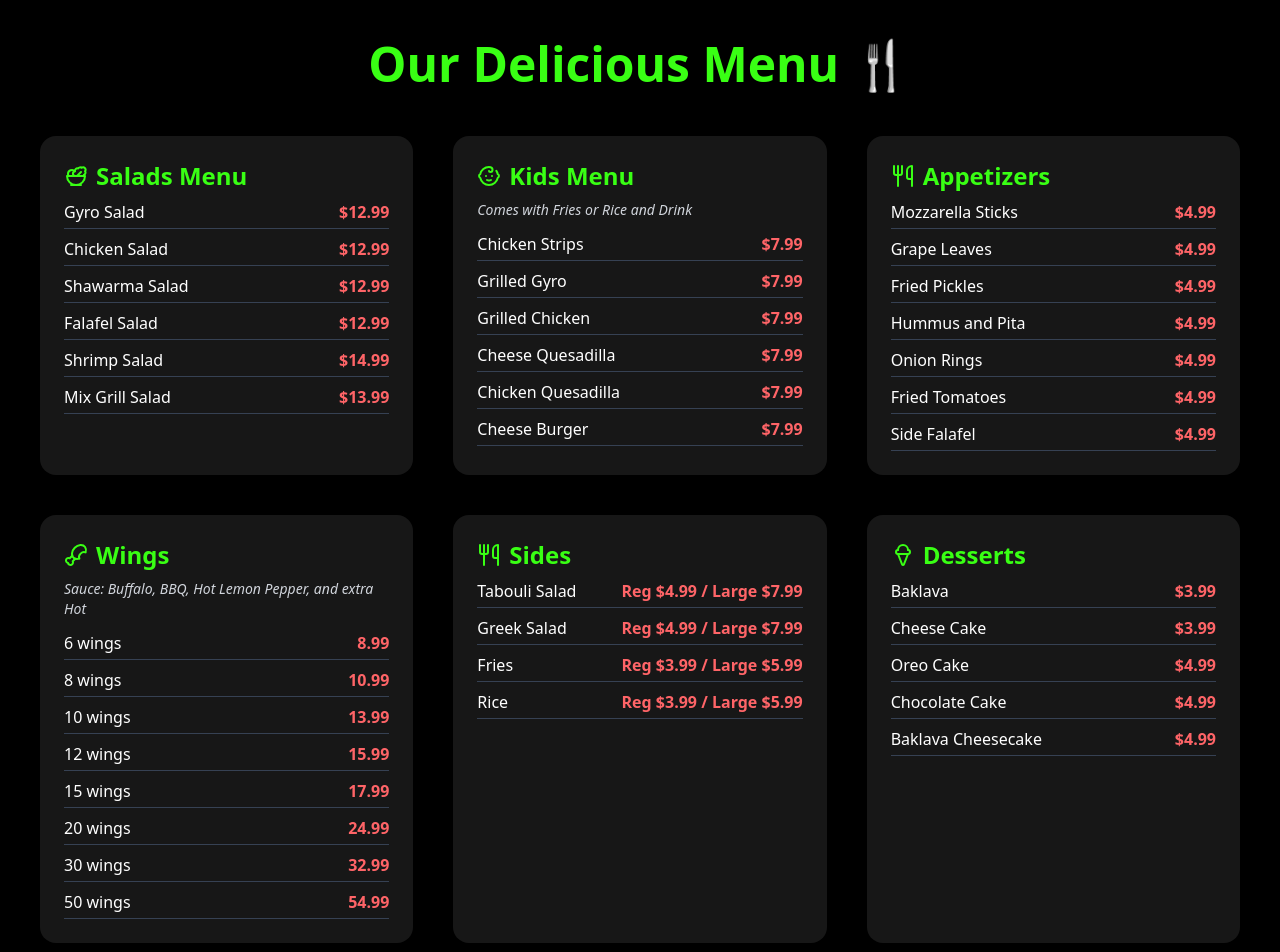
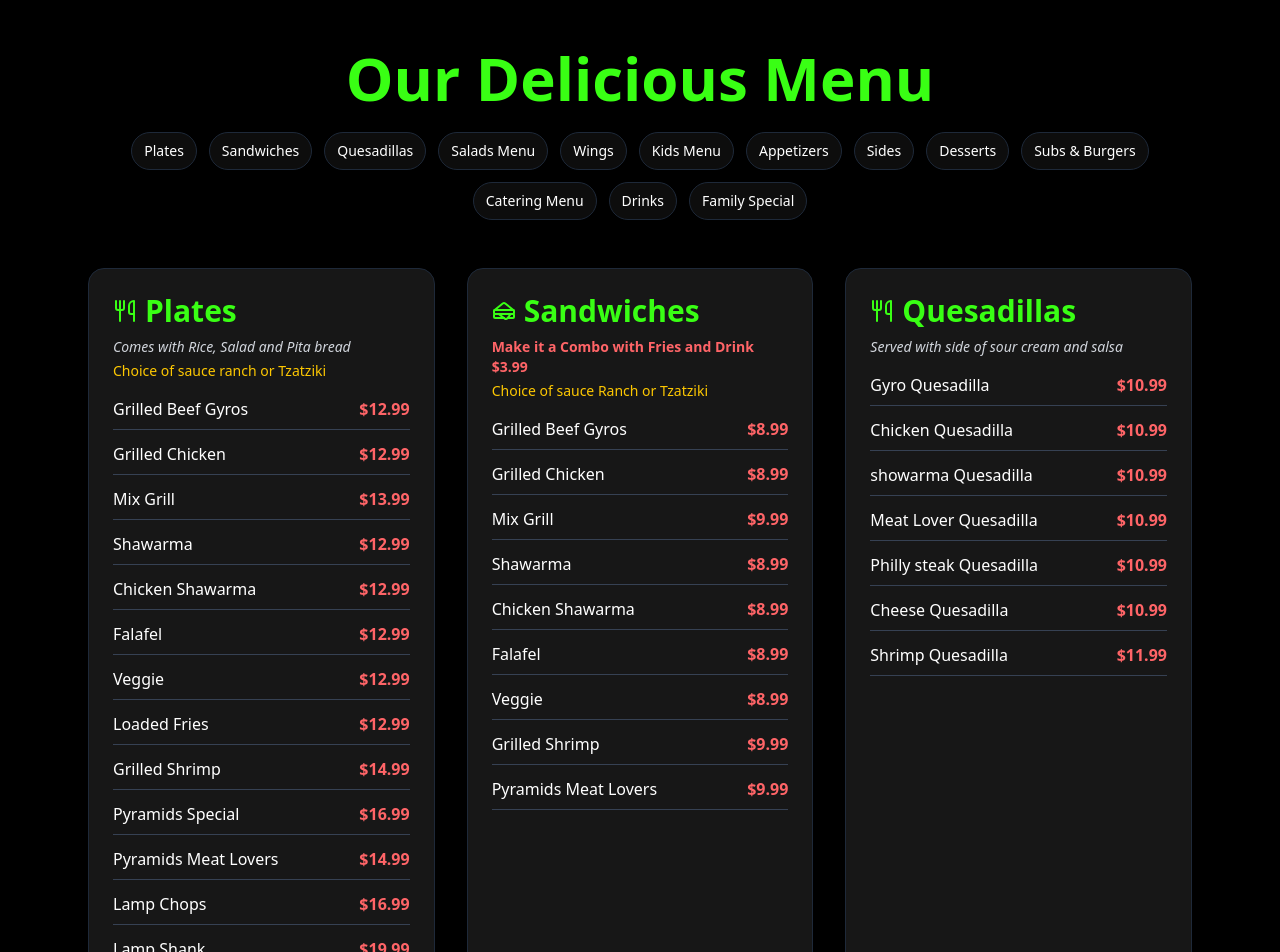
Before and after one commit to mariamsameh376/Pyrimadsgrill, a React (Vite) app: page /menu in a window 1280 px wide. Shown: the part 80-1032 px from the top of the page. Built offline with nearby package versions, Linux system fonts and the light colour scheme.

Commit message:
change in data

```diff
--- a/src/components/Footer/Footer.jsx
+++ b/src/components/Footer/Footer.jsx
@@ -37,8 +37,13 @@ const Footer = () => {
           <h3 className="text-lg font-semibold text-[#39FF14]
  mb-4">Opening Hours</h3>
           <ul className="space-y-3 text-sm">
-            <li>Mon - Fri: 10:00 AM - 11:00 PM</li>
-            <li>Sat - Sun: 12:00 PM - 12:00 AM</li>
+            <li>Monday 10:30 To 9:00</li>
+            <li>Tuesday 10:30 To 9:00</li>
+            <li>Wednesday  10:30 To 9:00</li>
+            <li>Thursday  10:30 To 9:00</li>
+            <li>Friday 10:30 To 10:00</li>
+            <li>Saturday 10:30 To 10:00</li>
+            <li>Sunday  11:00 To 8:00</li>
           </ul>
         </div>
 
--- a/src/components/MenuDate/MenuDate.jsx
+++ b/src/components/MenuDate/MenuDate.jsx
@@ -1,11 +1,75 @@
+// src/components/MenuPage.jsx
 import React from "react";
-import { Salad, Drumstick, Sandwich, IceCream, CupSoda, Baby, Utensils } from "lucide-react";
+import { motion } from "framer-motion";
+import { Salad, Drumstick, Sandwich, IceCream, CupSoda, Baby, Utensils, DessertIcon } from "lucide-react";
 
 const menuSections = [
   {
+    id: "plates",
+    title: "Plates",
+    icon: <Utensils className="inline-block w-6 h-6 mr-2 text-[#39FF14]" />,
+    subtitle: "Comes with Rice, Salad and Pita bread",
+    extra: "Choice of sauce ranch or Tzatziki",
+    items: [
+      { name: "Grilled Beef Gyros", price: "$12.99" },
+      { name: "Grilled Chicken", price: "$12.99" },
+      { name: "Mix Grill", price: "$13.99" },
+      { name: "Shawarma", price: "$12.99" },
+      { name: "Chicken Shawarma", price: "$12.99" },
+      { name: "Falafel", price: "$12.99" },
+      { name: "Veggie", price: "$12.99" },
+      { name: "Loaded Fries", price: "$12.99" },
+      { name: "Grilled Shrimp", price: "$14.99" },
+      { name: "Pyramids Special", price: "$16.99" },
+      { name: "Pyramids Meat Lovers", price: "$14.99" },
+      { name: "Lamp Chops", price: "$16.99" },
+      { name: "Lamp Shank", price: "$19.99" },
+      { name: "Whole Chicken", price: "$19.99" },
+      { name: "Shish Kabab", price: "$19.99" },
+    ],
+  },
+
+  {
+    id: "sandwiches",
+    title: "Sandwiches",
+    icon: <Sandwich className="inline-block w-6 h-6 mr-2 text-[#39FF14]" />,
+
+    combo: "Make it a Combo with Fries and Drink $3.99",
+    extra: "Choice of sauce Ranch or Tzatziki",
+    items: [
+      { name: "Grilled Beef Gyros", price: "$8.99" },
+      { name: "Grilled Chicken", price: "$8.99" },
+      { name: "Mix Grill", price: "$9.99" },
+      { name: "Shawarma", price: "$8.99" },
+      { name: "Chicken Shawarma", price: "$8.99" },
+      { name: "Falafel", price: "$8.99" },
+      { name: "Veggie", price: "$8.99" },
+      { name: "Grilled Shrimp", price: "$9.99" },
+      { name: "Pyramids Meat Lovers", price: "$9.99" },
+    ],
+  },
+
+  {
+    id: "quesadillas",
+    title: "Quesadillas",
+    icon: <Utensils className="inline-block w-6 h-6 mr-2 text-[#39FF14]" />,
+    subtitle: "Served with side of sour cream and salsa",
+    items: [
+      { name: "Gyro Quesadilla", price: "$10.99" },
+      { name: "Chicken Quesadilla", price: "$10.99" },
+      { name: "showarma Quesadilla", price: "$10.99" },
+      { name: "Meat Lover Quesadilla", price: "$10.99" },
+      { name: "Philly steak Quesadilla", price: "$10.99" },
+      { name: "Cheese Quesadilla", price: "$10.99" },
+      { name: "Shrimp Quesadilla", price: "$11.99" },
+    ],
+  },
+
+  {
+    id: "salads",
     title: "Salads Menu",
-    icon: <Salad className="inline-block w-6 h-6 mr-2 text-[#39FF14]
-" />,
+    icon: <Salad className="inline-block w-6 h-6 mr-2 text-[#39FF14]" />,
+    extra: "Tabouli or Greek Salads and Choice of Topping and Sauce",
     items: [
       { name: "Gyro Salad", price: "$12.99" },
       { name: "Chicken Salad", price: "$12.99" },
@@ -15,11 +79,29 @@ const menuSections = [
       { name: "Mix Grill Salad", price: "$13.99" },
     ],
   },
+
   {
+    id: "wings",
+    title: "Wings",
+    icon: <Drumstick className="inline-block w-6 h-6 mr-2 text-[#39FF14]" />,
+    extra: "Sauce: Buffalo, BBQ, Hot Wings, and extra Hot",
+    items: [
+      { name: "6 wings", price: "$8.99" },
+      { name: "8 wings", price: "$10.99" },
+      { name: "10 wings", price: "$13.99" },
+      { name: "12 wings", price: "$15.99" },
+      { name: "15 wings", price: "$17.99" },
+      { name: "20 wings", price: "$24.99" },
+      { name: "30 wings", price: "$32.99" },
+      { name: "50 wings", price: "$54.99" },
+    ],
+  },
+
+  {
+    id: "kids",
     title: "Kids Menu",
-    icon: <Baby className="inline-block w-6 h-6 mr-2 text-[#39FF14]
-" />,
-    subtitle: "Comes with Fries or Rice and Drink",
+    icon: <Baby className="inline-block w-6 h-6 mr-2 text-[#39FF14]" />,
+    extra: "Comes with Fries or Rice and Drink",
     items: [
       { name: "Chicken Strips", price: "$7.99" },
       { name: "Grilled Gyro", price: "$7.99" },
@@ -29,10 +111,11 @@ const menuSections = [
       { name: "Cheese Burger", price: "$7.99" },
     ],
   },
+
   {
+    id: "appetizers",
     title: "Appetizers",
-    icon: <Utensils className="inline-block w-6 h-6 mr-2 text-[#39FF14]
-" />,
+    icon: <Utensils className="inline-block w-6 h-6 mr-2 text-[#39FF14]" />,
     items: [
       { name: "Mozzarella Sticks", price: "$4.99" },
       { name: "Grape Leaves", price: "$4.99" },
@@ -43,26 +126,11 @@ const menuSections = [
       { name: "Side Falafel", price: "$4.99" },
     ],
   },
+
   {
-    title: "Wings",
-    icon: <Drumstick className="inline-block w-6 h-6 mr-2 text-[#39FF14]
-" />,
-    subtitle: "Sauce: Buffalo, BBQ, Hot Lemon Pepper, and extra Hot",
-    items: [
-      { name: "6 wings", price: "8.99" },
-      { name: "8 wings", price: "10.99" },
-      { name: "10 wings", price: "13.99" },
-      { name: "12 wings", price: "15.99" },
-      { name: "15 wings", price: "17.99" },
-      { name: "20 wings", price: "24.99" },
-      { name: "30 wings", price: "32.99" },
-      { name: "50 wings", price: "54.99" },
-    ],
-  },
-  {
+    id: "sides",
     title: "Sides",
-    icon: <Utensils className="inline-block w-6 h-6 mr-2 text-[#39FF14]
-" />,
+    icon: <Utensils className="inline-block w-6 h-6 mr-2 text-[#39FF14]" />,
     items: [
       { name: "Tabouli Salad", price: "Reg $4.99 / Large $7.99" },
       { name: "Greek Salad", price: "Reg $4.99 / Large $7.99" },
@@ -70,10 +138,11 @@ const menuSections = [
       { name: "Rice", price: "Reg $3.99 / Large $5.99" },
     ],
   },
+
   {
+    id: "desserts",
     title: "Desserts",
-    icon: <IceCream className="inline-block w-6 h-6 mr-2 text-[#39FF14]
-" />,
+    icon: <IceCream className="inline-block w-6 h-6 mr-2 text-[#39FF14]" />,
     items: [
       { name: "Baklava", price: "$3.99" },
       { name: "Cheese Cake", price: "$3.99" },
@@ -82,10 +151,12 @@ const menuSections = [
       { name: "Baklava Cheesecake", price: "$4.99" },
     ],
   },
+
   {
+    id: "subs-burgers",
     title: "Subs & Burgers",
-    icon: <Sandwich className="inline-block w-6 h-6 mr-2 text-[#39FF14]
-" />,
+    icon: <Sandwich className="inline-block w-6 h-6 mr-2 text-[#39FF14]" />,
+    combo: "Make it a Combo with Fries and Drink $3.99",
     items: [
       { name: "Philly Steak Sub", price: "Reg $8.99 / Large $12.99" },
       { name: "Grilled Chicken", price: "Reg $8.99 / Large $12.99" },
@@ -97,7 +168,9 @@ const menuSections = [
       { name: "Chicken Strips", price: "$10.99" },
     ],
   },
+
   {
+    id: "catering",
     title: "Catering Menu",
     icon: <Utensils className="inline-block w-6 h-6 mr-2 text-green-400" />,
     subtitle: "Half Trays Feed up to 12 People",
@@ -106,61 +179,105 @@ const menuSections = [
       { name: "½ Tray Grilled Chicken", price: "$89.99" },
       { name: "½ Tray Chicken Shawarma", price: "$89.99" },
       { name: "½ Tray Meat Shawarma", price: "$109.99" },
-      { name: "½ Tray Greek Salad", price: "$39.99" },
+      { name: "½ Tray Greek Salad", price: "$39.99", note: "Comes with Ranch or Tzatziki Sauce"  },
       { name: "½ Tray Rice", price: "$29.99" },
     ],
   },
+
   {
+    id: "drinks",
     title: "Drinks",
-    icon: <CupSoda className="inline-block w-6 h-6 mr-2 text-[#39FF14]
-" />,
+    icon: <CupSoda className="inline-block w-6 h-6 mr-2 text-[#39FF14]" />,
     items: [
-      { name: "Fountain Drinks (Coke, Diet Coke, Coke Zero, Cherry Coke, Sprite, Dr Pepper, Fanta Orange, MM Lemonade)", price: "$2.99" },
+      {
+        name:
+          "Fountain Drinks (Coke, Diet Coke, Coke Zero, Cherry Coke, Sprite, Dr Pepper, Fanta Orange, MM Lemonade)",
+        price: "$2.99",
+      },
       { name: "20 oz Bottles", price: "Available" },
     ],
   },
+
   {
+    id: "family",
     title: "Family Special",
-    icon: <Utensils className="inline-block w-6 h-6 mr-2 text-[#39FF14]
-" />,
+    icon: <Utensils className="inline-block w-6 h-6 mr-2 text-[#39FF14]" />,
     subtitle: "Choose Any Two Meals & Two Kids for $39.99",
     items: [],
   },
 ];
 
-const MenuData = () => {
-  return (
-    <div className="bg-black text-white min-h-screen p-10">
-      {/* العنوان الرئيسي */}
-      <h1 className="text-center text-5xl font-bold mb-12 text-[#39FF14]
- drop-shadow-lg">
-        Our Delicious Menu 🍴
-      </h1>
+const SectionCard = ({ section, delay = 0 }) => (
+  <motion.section
+    initial={{ opacity: 0, y: 18 }}
+    animate={{ opacity: 1, y: 0 }}
+    transition={{ duration: 0.55, delay }}
+    className="bg-neutral-900 p-6 rounded-2xl shadow-lg border border-gray-800"
+    id={section.id}
+  >
+    <h3 className="text-2xl md:text-3xl font-extrabold text-[#39FF14] mb-2 flex items-center">
+      {section.icon} {section.title}
+    </h3>
 
-      {/* المنيو */}
-      <div className="grid md:grid-cols-2 lg:grid-cols-3 gap-10">
-        {menuSections.map((section, index) => (
-          <div key={index} className="p-6 rounded-2xl shadow-lg bg-neutral-900 hover:scale-105 transition">
-            <h2 className="text-2xl font-bold text-[#39FF14]
- mb-2 flex items-center">
-              {section.icon} {section.title}
-            </h2>
-            {section.subtitle && (
-              <p className="text-sm italic text-gray-300 mb-3">{section.subtitle}</p>
-            )}
-            <ul className="space-y-2">
+    {section.subtitle && <p className="text-sm italic text-gray-300 mb-1">{section.subtitle}</p>}
+    {section.combo && <p className="text-sm text-red-400 font-semibold mb-1">{section.combo}</p>}
+    {section.extra && <p className="text-sm text-yellow-400 mb-3">{section.extra}</p>}
+
+    {section.items && section.items.length > 0 ? (
+      <ul className="space-y-3 mt-4">
   {section.items.map((item, idx) => (
-                <li key={idx} className="flex justify-between border-b border-gray-700 pb-1">
+    <li key={idx} className="border-b border-gray-700 pb-2">
+      <div className="flex justify-between">
         <span>{item.name}</span>
         <span className="text-red-400 font-semibold">{item.price}</span>
+      </div>
+      {item.note && (
+        <p className="text-sm text-gray-400 mt-1">{item.note}</p>
+      )}
     </li>
   ))}
 </ul>
-          </div>
+
+    ) : (
+      <p className="text-gray-300 italic mt-3">—</p>
+    )}
+  </motion.section>
+);
+
+const MenuPage = () => (
+  <div className="bg-black text-white min-h-screen">
+    <header className="max-w-6xl mx-auto py-12 px-6">
+      <h1 className="text-center text-5xl md:text-6xl font-extrabold text-[#39FF14] drop-shadow-lg">
+        Our Delicious Menu
+      </h1>
+      <p className="text-center text-gray-300 mt-3">
+
+      </p>
+
+      <nav className="mt-6 flex flex-wrap justify-center gap-3">
+        {menuSections.map((s) => (
+          <a
+            key={s.id}
+            href={`#${s.id}`}
+            className="text-sm px-3 py-2 rounded-full bg-neutral-900/60 hover:bg-neutral-800 transition border border-gray-800"
+          >
+            {s.title}
+          </a>
+        ))}
+      </nav>
+    </header>
+
+    <main className="max-w-6xl mx-auto px-6 pb-24">
+      <div className="grid grid-cols-1 md:grid-cols-2 lg:grid-cols-3 gap-8">
+        {menuSections.map((section, i) => (
+          <SectionCard section={section} key={section.id} delay={i * 0.08} />
         ))}
       </div>
+      <div className="mt-12 text-center text-sm text-gray-400">
+        <p></p>
+      </div>
+    </main>
   </div>
 );
-};
 
-export default MenuData;
+export default MenuPage;
```
Lines whose indentation alone changed are shown as unchanged.
